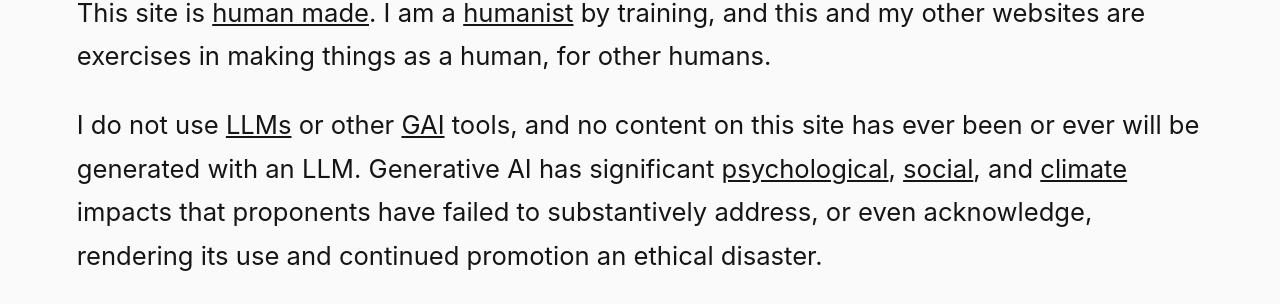
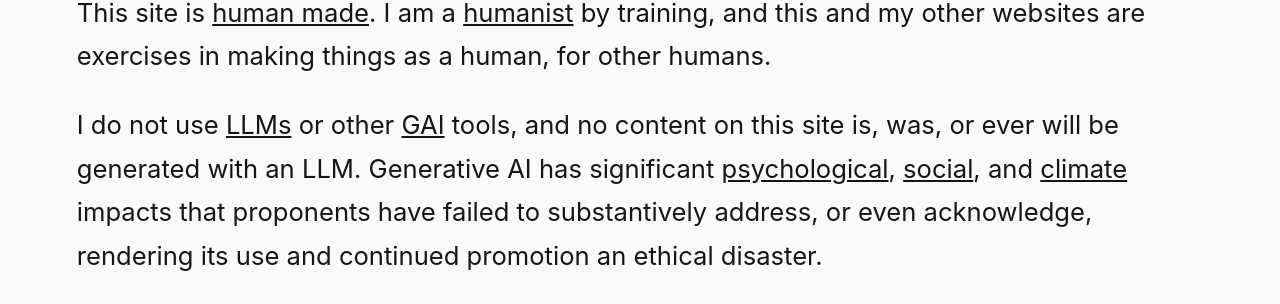
Before and after one commit to steinea/fyi, a Jekyll site: the page built from pages/ai.md, in a window 1280 px wide. Shown: the part 201-505 px from the top of the page. Built offline with Jekyll 4.4.1, drawn with Linux system fonts in a browser that asks for light colours.

Commit message:
Update some language

```diff
--- a/pages/ai.md
+++ b/pages/ai.md
@@ -8,7 +8,7 @@ redirect_from:
 
 This site is [human made](https://hinokodo.itch.io/human-made). I am a [humanist](https://en.wikipedia.org/wiki/Humanism) by training, and this and my other websites are exercises in making things as a human, for other humans.
 
-I do not use [LLMs](https://en.wikipedia.org/wiki/Large_language_model) or other [GAI](https://en.wikipedia.org/wiki/Generative_artificial_intelligence) tools, and no content on this site has ever been or ever will be generated with an LLM. Generative AI has significant [psychological](https://www.scientificamerican.com/article/how-ai-chatbots-may-be-fueling-psychotic-episodes/), [social](https://archive.is/MA3Ii), and [climate](https://news.mit.edu/2025/explained-generative-ai-environmental-impact-0117) impacts that proponents have failed to substantively address, or even acknowledge, rendering its use and continued promotion an ethical disaster.
+I do not use [LLMs](https://en.wikipedia.org/wiki/Large_language_model) or other [GAI](https://en.wikipedia.org/wiki/Generative_artificial_intelligence) tools, and no content on this site is, was, or ever will be generated with an LLM. Generative AI has significant [psychological](https://www.scientificamerican.com/article/how-ai-chatbots-may-be-fueling-psychotic-episodes/), [social](https://archive.is/MA3Ii), and [climate](https://news.mit.edu/2025/explained-generative-ai-environmental-impact-0117) impacts that proponents have failed to substantively address, or even acknowledge, rendering its use and continued promotion an ethical disaster.
 
 My company does research and development work in [ML](https://en.wikipedia.org/wiki/Machine_learning), and I have ML scientists and engineers on my team. Machine learning technologies are a significant part of modern AAA game development, and while LLMs and GAI are indeed applications of the broader field of ML, ML should be understood as distinct from the present hype and speculation around generative AI.
 
```
